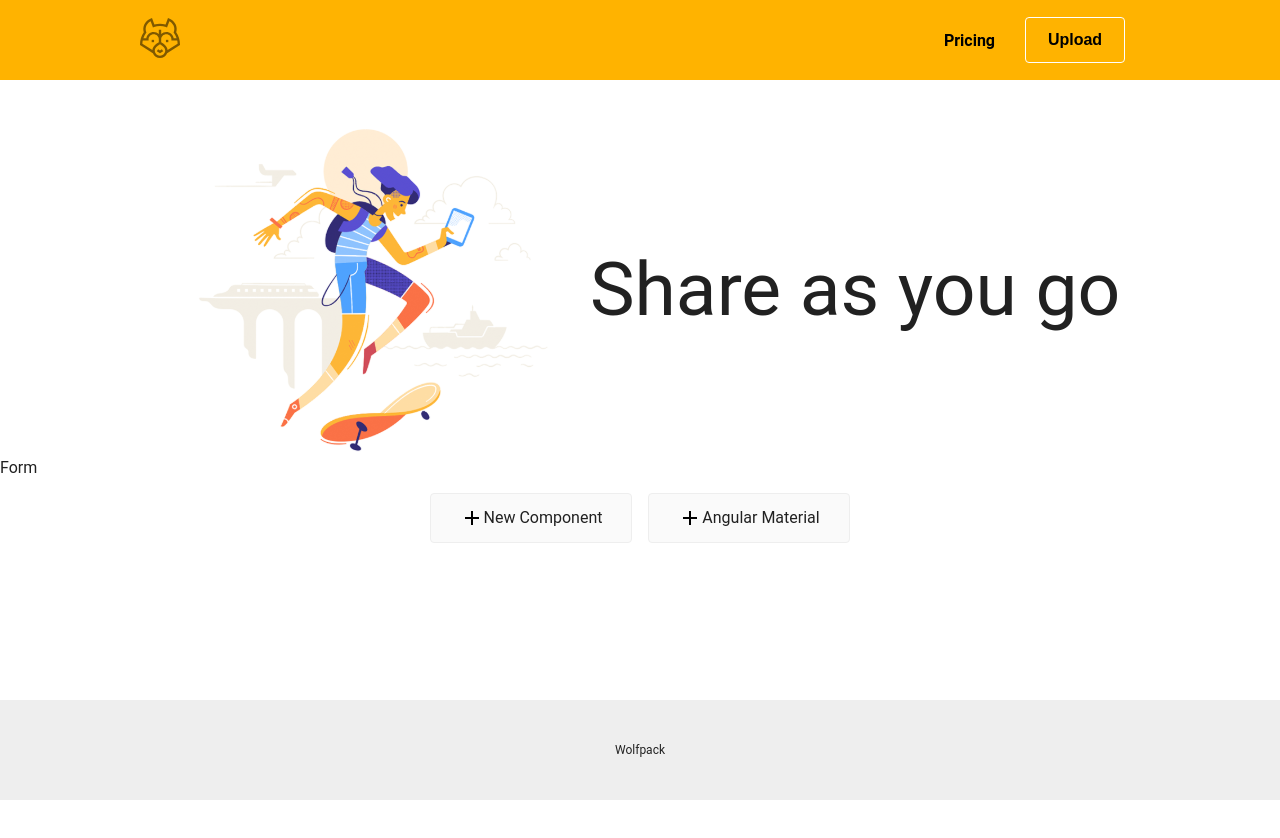
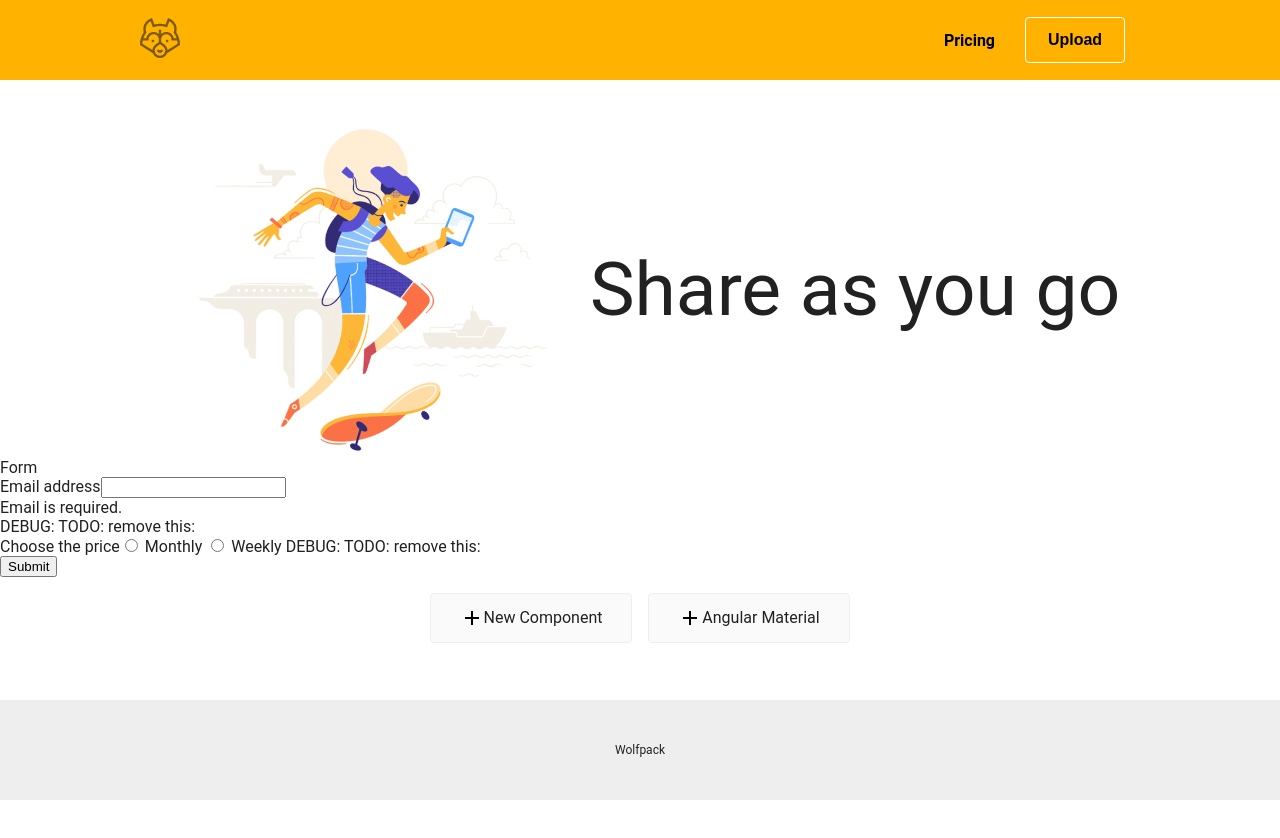
Before and after one commit to elluksm/angular-subscription-app, an Angular app: page / in a window 1280 px wide. Shown: the top 838 px of the page. Built offline with nearby package versions, Linux system fonts and the light colour scheme.

Commit message:
add subscription form inputs

```diff
--- a/src/app/app.module.ts
+++ b/src/app/app.module.ts
@@ -7,6 +7,7 @@ import { FooterComponent } from './footer/footer.component';
 import { SubscriptionFormComponent } from './subscription-form/subscription-form.component';
 import { HeadingComponent } from './heading/heading.component';
 import { BrowserAnimationsModule } from '@angular/platform-browser/animations';
+import { FormsModule } from '@angular/forms';
 
 @NgModule({
   declarations: [
@@ -18,7 +19,8 @@ import { BrowserAnimationsModule } from '@angular/platform-browser/animations';
   ],
   imports: [
     BrowserModule,
-    BrowserAnimationsModule
+    BrowserAnimationsModule,
+    FormsModule
   ],
   providers: [],
   bootstrap: [AppComponent]
--- a/src/app/subscription-form/subscription-form.component.html
+++ b/src/app/subscription-form/subscription-form.component.html
@@ -1 +1,32 @@
-<div class="form-container">Form</div>
+<div class="form-container">Form
+    <form #subscriptionForm="ngForm">
+        <div class="form-group">
+            <label for="email">Email address</label>
+            <input type="text" #email class="form-control" id="email" required [(ngModel)]="model.email" name="email">
+
+            <div *ngIf="email.invalid">
+                Please input a valid email address.
+            </div>
+            <div *ngIf="email.required">
+                Email is required.
+            </div>
+
+            DEBUG: TODO: remove this: {{model.email}}
+
+        </div>
+        <div class="form-group">
+            <label for="subscriptionType">Choose the price</label>
+            <input type="radio" value="monthly" name="subscriptionType" required [(ngModel)]="model.subscriptionType">
+            Monthly
+            <input type="radio" value="weekly" name="subscriptionType" required [(ngModel)]="model.subscriptionType">
+            Weekly
+
+            DEBUG: TODO: remove this: {{model.subscriptionType}}
+
+        </div>
+        <div class="form-group">
+            <button>Submit</button>
+        </div>
+
+    </form>
+</div>
--- a/src/app/subscription-form/subscription-form.component.ts
+++ b/src/app/subscription-form/subscription-form.component.ts
@@ -1,4 +1,5 @@
 import { Component, OnInit } from '@angular/core';
+import { Subscription } from './subscription';
 
 @Component({
   selector: 'app-subscription-form',
@@ -6,7 +7,13 @@ import { Component, OnInit } from '@angular/core';
   styleUrls: ['./subscription-form.component.scss'],
 })
 export class SubscriptionFormComponent implements OnInit {
-  constructor() {}
+  constructor() { }
 
-  ngOnInit(): void {}
+  model = new Subscription();
+
+  submitted = false;
+
+  onSubmit() { this.submitted = true; }
+
+  ngOnInit(): void { }
 }
--- /dev/null
+++ b/src/app/subscription-form/subscription.ts
@@ -0,0 +1,6 @@
+export class Subscription {
+    constructor(
+        public email?: string,
+        public subscriptionType?: string
+    ) { }
+}
```
